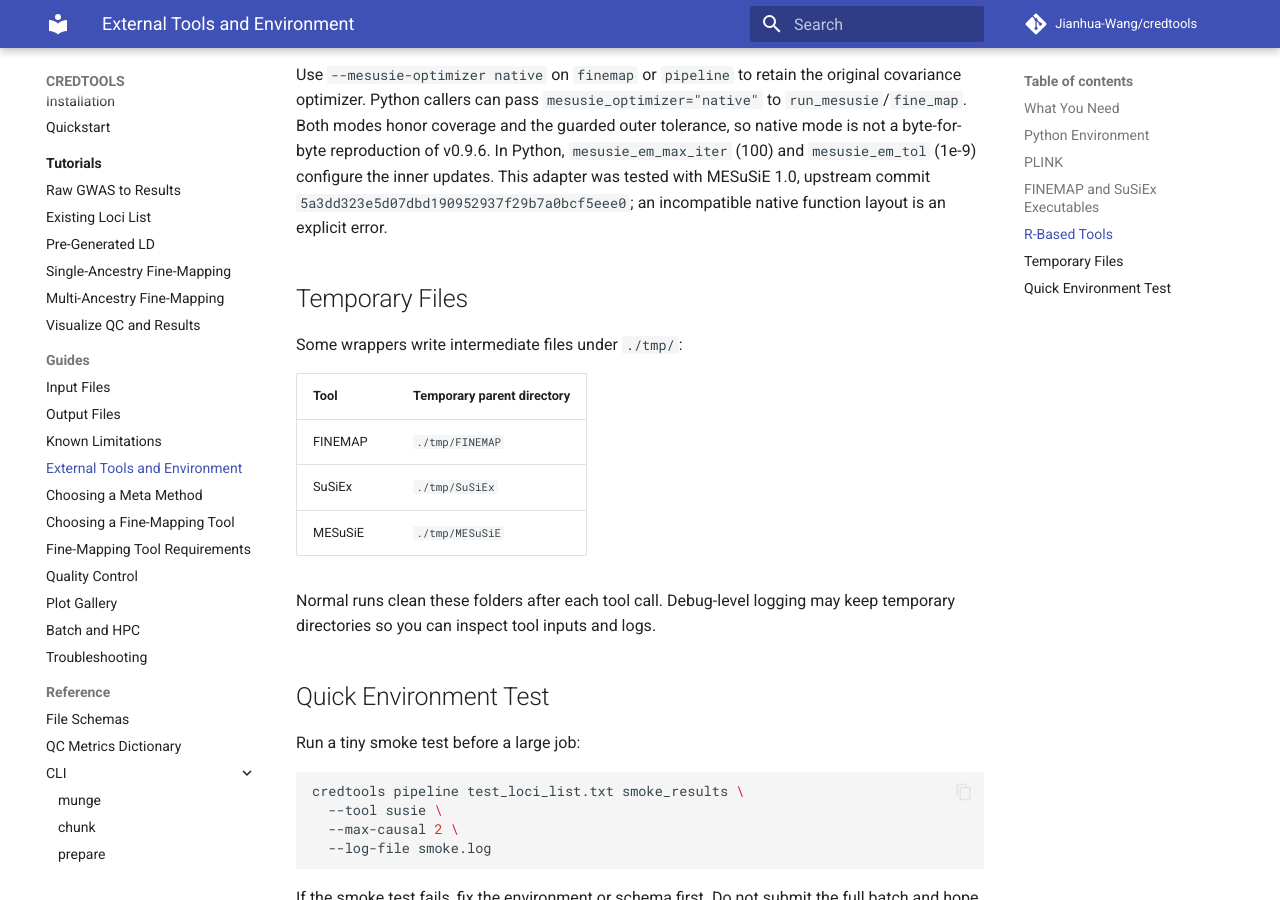
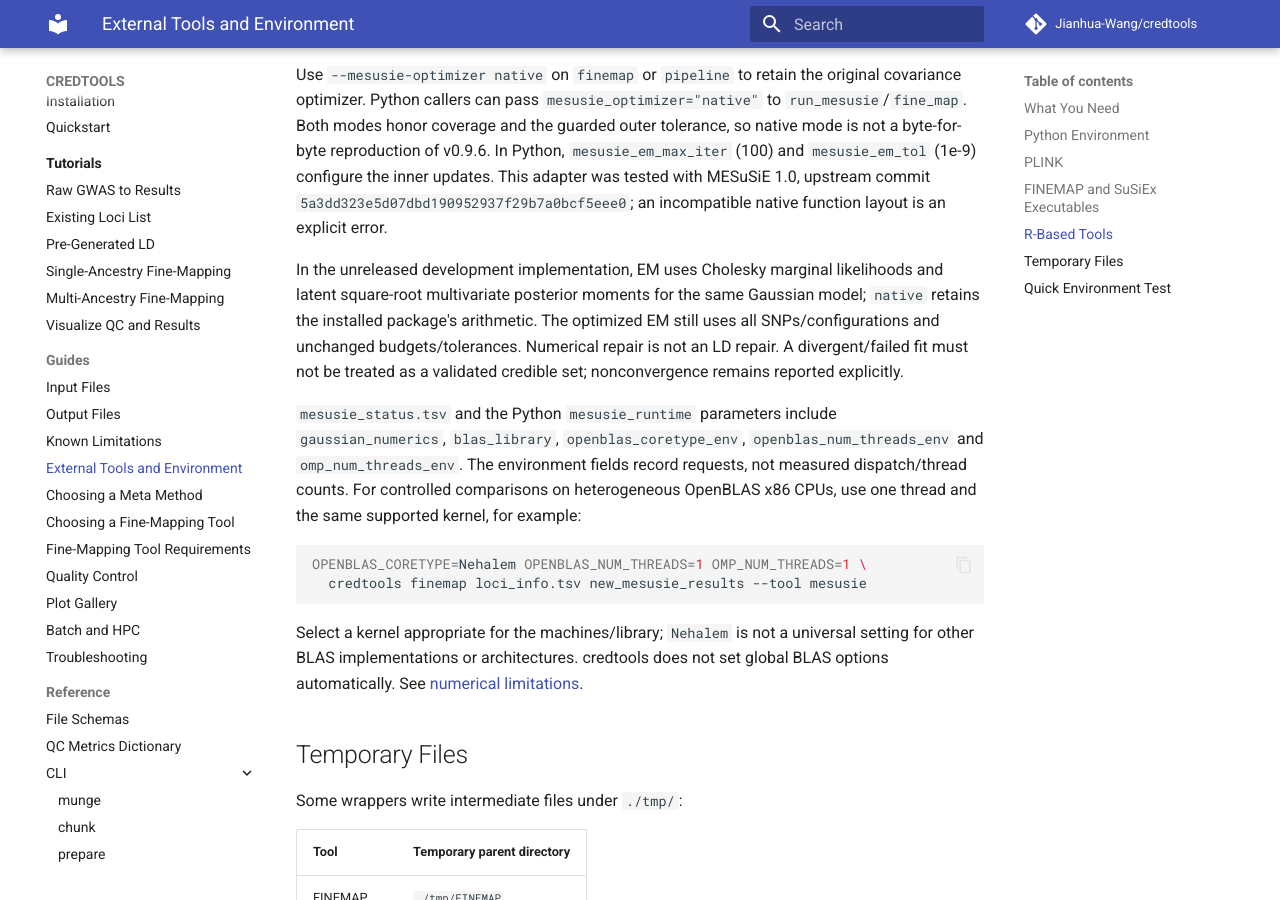
Before and after one commit to Jianhua-Wang/credtools, an MkDocs documentation site: the page built from docs/guides/external-tools.md, in a window 1280 px wide and 900 px high, scrolled down 2753 px. Built offline with MkDocs 1.6.1 and Material for MkDocs 9.7.7, drawn with Linux system fonts in a browser that asks for light colours; comment, search, counter and statistics services are not loaded.

Commit message:
Record MESuSiE numerical backend and BLAS provenance

````diff
--- a/docs/guides/external-tools.md
+++ b/docs/guides/external-tools.md
@@ -129,6 +129,30 @@ reproduction of v0.9.6. In Python, `mesusie_em_max_iter` (100) and
 with MESuSiE 1.0, upstream commit `5a3dd323e5d07dbd190952937f29b7a0bcf5eee0`;
 an incompatible native function layout is an explicit error.
 
+In the unreleased development implementation, EM uses Cholesky marginal
+likelihoods and latent square-root multivariate posterior moments for the same
+Gaussian model; `native` retains the installed package's arithmetic. The
+optimized EM still uses all SNPs/configurations and unchanged budgets/tolerances.
+Numerical repair is not an LD repair. A divergent/failed fit must not be treated
+as a validated credible set; nonconvergence remains reported explicitly.
+
+`mesusie_status.tsv` and the Python `mesusie_runtime` parameters include
+`gaussian_numerics`, `blas_library`, `openblas_coretype_env`,
+`openblas_num_threads_env` and `omp_num_threads_env`. The environment fields
+record requests, not measured dispatch/thread counts. For controlled comparisons
+on heterogeneous OpenBLAS x86 CPUs, use one thread and the same supported kernel,
+for example:
+
+```bash
+OPENBLAS_CORETYPE=Nehalem OPENBLAS_NUM_THREADS=1 OMP_NUM_THREADS=1 \
+  credtools finemap loci_info.tsv new_mesusie_results --tool mesusie
+```
+
+Select a kernel appropriate for the machines/library; `Nehalem` is not a
+universal setting for other BLAS implementations or architectures. credtools
+does not set global BLAS options automatically. See
+[numerical limitations](known-limitations.md#native-convergence-metadata).
+
 ## Temporary Files
 
 Some wrappers write intermediate files under `./tmp/`:
````
Also changed, not shown: CHANGELOG.md (+4 -0 lines), docs/changelog.md (+22 -0 lines), docs/guides/known-limitations.md (+5 -0 lines), 4 other files.
